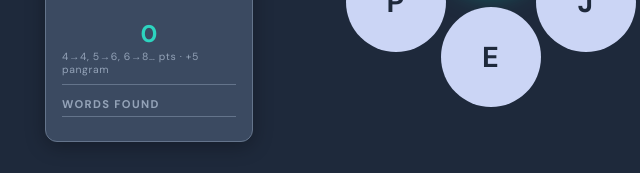
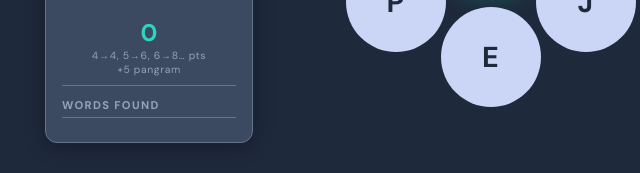
Before and after one commit to TamGamer97/spellbound, a website: page game.html in a window 1280 px wide. Shown: the part 423-596 px from the top of the page, 139-779 px from the left. Drawn offline with nearby package versions, Linux system fonts and the light colour scheme.

Commit message:
Improved formatting

```diff
--- a/css/game.css
+++ b/css/game.css
@@ -254,6 +254,14 @@ body.solo-mode .side-panel-right {
   font-size: 0.65rem;
   letter-spacing: 0.06em;
   color: #94a3b8;
+  display: flex;
+  flex-direction: column;
+  align-items: center;
+}
+
+.player-score-legend-line {
+  display: block;
+  line-height: 1.35;
 }
 
 .words-panel-title {
--- a/game.html
+++ b/game.html
@@ -32,7 +32,10 @@
         <p class="player-panel-username" id="player-username"></p>
         <div class="player-score">
           <span class="player-score-value" id="score">0</span>
-          <span class="player-score-legend">4→4, 5→6, 6→8… pts · +5 pangram</span>
+          <span class="player-score-legend">
+            <span class="player-score-legend-line">4→4, 5→6, 6→8… pts</span>
+            <span class="player-score-legend-line">+5 pangram</span>
+          </span>
         </div>
         <div class="words-panel-dropdown" id="words-dropdown-player">
           <button type="button" class="words-panel-toggle" aria-expanded="false" aria-controls="words-list-player" id="words-toggle-player">
@@ -75,7 +78,10 @@
         <p class="player-panel-username" id="opponent-username"></p>
         <div class="player-score">
           <span class="player-score-value" id="opponent-score">0</span>
-          <span class="player-score-legend">4→4, 5→6, 6→8… pts · +5 pangram</span>
+          <span class="player-score-legend">
+            <span class="player-score-legend-line">4→4, 5→6, 6→8… pts</span>
+            <span class="player-score-legend-line">+5 pangram</span>
+          </span>
         </div>
         <div class="words-panel-dropdown" id="words-dropdown-opponent">
           <button type="button" class="words-panel-toggle" aria-expanded="false" aria-controls="words-list-opponent" id="words-toggle-opponent">
```
